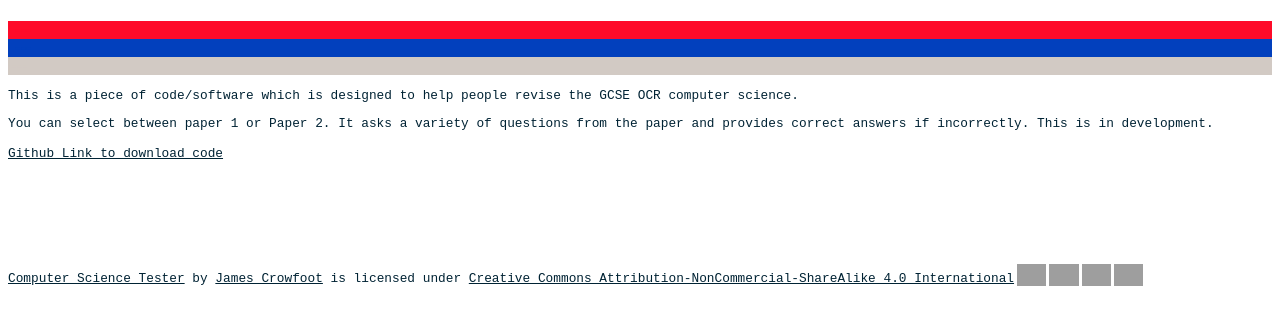
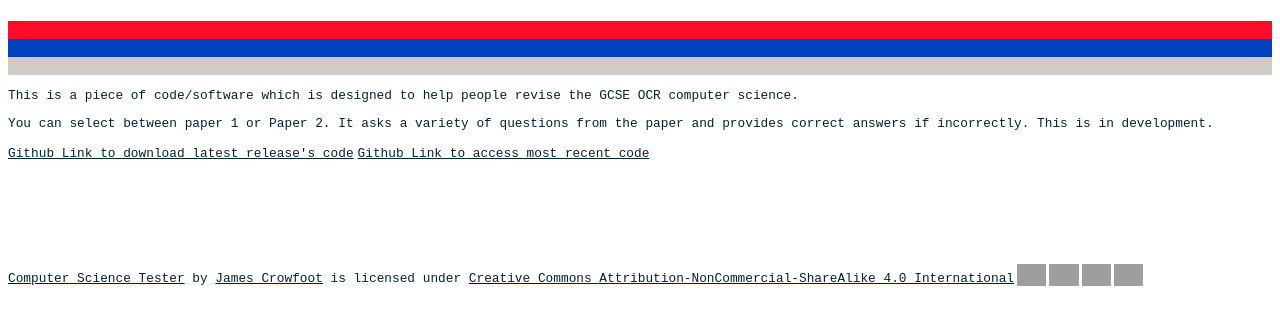
Before and after one commit to James-Crowfoot/public, a plain HTML site: page index.html in a window 1280 px wide. Shown: the part 418-742 px from the top of the page. Drawn offline with Linux system fonts and the light colour scheme; grey boxes are pictures that could not be loaded.

Commit message:
Update index.html

```diff
--- a/index.html
+++ b/index.html
@@ -29,7 +29,8 @@
 <p>This is a piece of code/software which is designed to help people revise the GCSE OCR computer science. </p>
 <p>You can select between paper 1 or Paper 2. It asks a variety of questions from the paper and provides correct answers if incorrectly. This is in development. </p>
 
-<a href="https://github.com/James-Crowfoot/CS-Test/tree/main">Github Link to download code</a>
+<a href="https://github.com/James-Crowfoot/CS-Test/tree/main">Github Link to download latest release's code</a>
+<a href="https://github.com/James-Crowfoot/public">Github Link to access most recent code</a>
 
 
 
```
